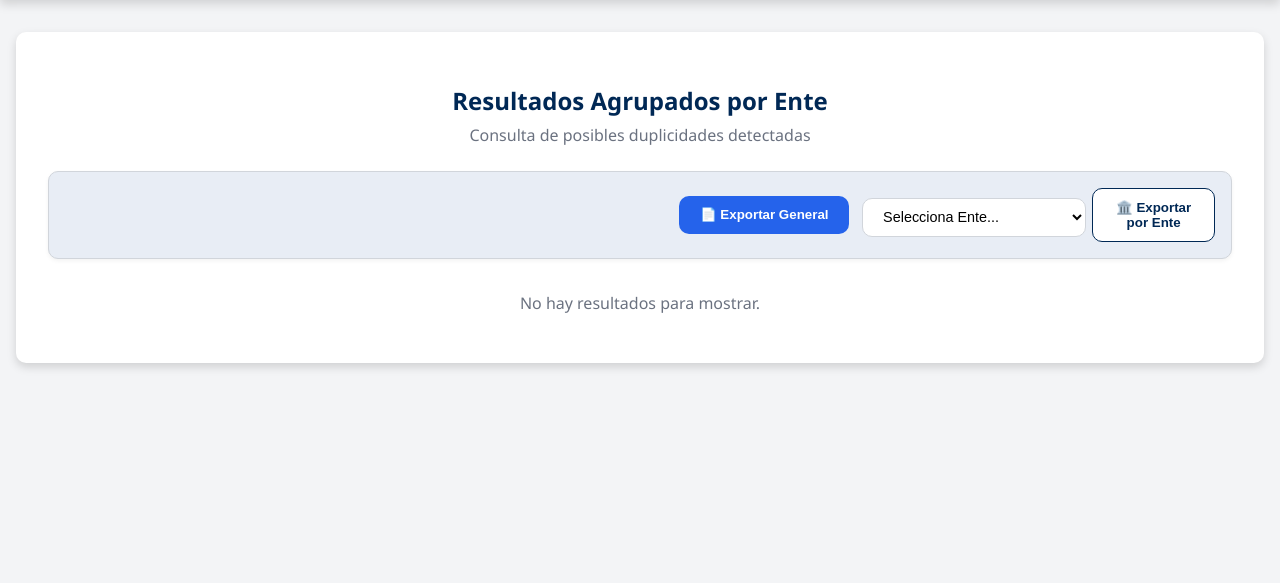
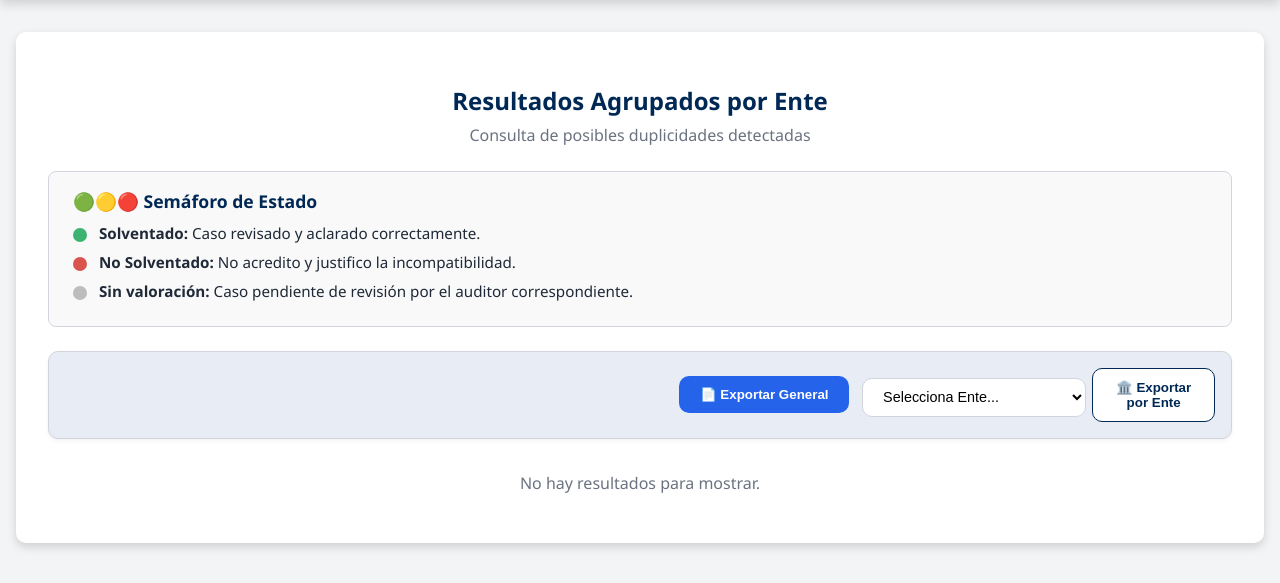
Before and after one commit to OmarSalvatierra99/SCIL, a Flask app: template templates/resultados.html in a window 1280 px wide. Shown: the part 82-665 px from the top of the page. Run offline with Flask 3, Linux system fonts and the light colour scheme; the template is opened without the code that fills it, so the values that code supplies are empty; the visitor is signed in with stand-in values (Sample User, id 1).

Commit message:
27/10/2025 Ya quedo la V.1 De SAPS

```diff
--- a/app.py
+++ b/app.py
@@ -22,11 +22,10 @@ app.secret_key = "ofs_sasp_2025"
 db_manager = DatabaseManager("scil.db")
 
 # -----------------------------------------------------------
-# Middleware con soporte AJAX
+# Middleware
 # -----------------------------------------------------------
 @app.before_request
 def verificar_autenticacion():
-    """Evita acceso sin sesión a rutas protegidas (soporta JSON y vistas normales)."""
     libre = {"login", "static"}
     if request.endpoint not in libre and not session.get("autenticado"):
         if request.is_json or request.headers.get("X-Requested-With") == "XMLHttpRequest":
@@ -37,9 +36,7 @@ def verificar_autenticacion():
 # Utilidades
 # -----------------------------------------------------------
 def _sanitize_text(s):
-    if not s:
-        return ""
-    return str(s).strip().upper().replace("Á","A").replace("É","E").replace("Í","I").replace("Ó","O").replace("Ú","U")
+    return str(s or "").strip().upper()
 
 def _allowed_all(entes_usuario):
     return any(_sanitize_text(e) == "TODOS" for e in entes_usuario)
@@ -63,23 +60,32 @@ def _entes_cache():
     for row in cur.fetchall():
         clave = (row["clave"] or "").strip().upper()
         cache[clave] = {
-            "siglas": (row["siglas"] or "").strip(),
+            "siglas": (row["siglas"] or "").strip().upper(),
             "nombre": (row["nombre"] or "").strip().upper()
         }
     conn.close()
     return cache
 
-def _ente_sigla(clave_o_nombre: str) -> str:
+def _ente_match(ente_usuario, clave_lista):
+    euser = _sanitize_text(ente_usuario)
+    for k, data in _entes_cache().items():
+        if euser in {k, data["siglas"], data["nombre"]}:
+            for c in clave_lista:
+                if _sanitize_text(c) in {k, data["siglas"], data["nombre"]}:
+                    return True
+    return False
+
+def _ente_sigla(clave_o_nombre):
     if not clave_o_nombre:
         return ""
-    s = str(clave_o_nombre).strip().upper()
-    c = _entes_cache()
-    if s in c:
-        return c[s]["siglas"] or c[s]["nombre"] or s
+    s = _sanitize_text(clave_o_nombre)
+    for k, data in _entes_cache().items():
+        if s in {k, data["siglas"], data["nombre"]}:
+            return data["siglas"] or data["nombre"] or s
     return s
 
 # -----------------------------------------------------------
-# LOGIN / LOGOUT
+# LOGIN
 # -----------------------------------------------------------
 @app.route("/", methods=["GET", "POST"])
 def login():
@@ -87,28 +93,25 @@ def login():
         usuario = request.form.get("usuario", "").strip()
         clave = request.form.get("clave", "").strip()
         user = db_manager.get_usuario(usuario, clave)
+        if not user:
+            return render_template("login.html", error="Credenciales inválidas")
 
-        if user:
-            session["usuario"] = user["usuario"]
-            session["nombre"] = user["nombre"]
+        session["usuario"] = user["usuario"]
+        session["nombre"] = user["nombre"]
+        entes_str = user["entes"]
+        if isinstance(entes_str, str):
+            entes_list = [e.strip().upper() for e in entes_str.split(",") if e.strip()]
+        elif isinstance(entes_str, list):
+            entes_list = [str(e).strip().upper() for e in entes_str]
+        else:
+            entes_list = []
 
-            entes_str = user["entes"]
-            if isinstance(entes_str, str):
-                entes_list = [e.strip().upper() for e in entes_str.split(",") if e.strip()]
-            elif isinstance(entes_str, list):
-                entes_list = [str(e).strip().upper() for e in entes_str]
-            else:
-                entes_list = []
-
-            if user["usuario"].lower() in ["odilia", "victor"]:
-                session["entes"] = ["TODOS"]
-            else:
-                session["entes"] = entes_list
-
-            session["autenticado"] = True
-            return redirect(url_for("dashboard"))
-
-        return render_template("login.html", error="Credenciales inválidas")
+        if user["usuario"].lower() in ["odilia", "victor"]:
+            session["entes"] = ["TODOS"]
+        else:
+            session["entes"] = entes_list
+        session["autenticado"] = True
+        return redirect(url_for("dashboard"))
     return render_template("login.html")
 
 @app.route("/logout")
@@ -145,17 +148,14 @@ def upload_laboral():
                 rfc = str(row.get("RFC", "")).strip().upper()
                 if not rfc:
                     continue
-                nombre = str(row.get("NOMBRE", "")).strip()
-                ente = str(row.get("ENTE", "")).strip()
-                puesto = str(row.get("PUESTO", "")).strip()
                 resultado = {
                     "rfc": rfc,
-                    "nombre": nombre,
-                    "puesto": puesto,
-                    "entes": [ente] if ente else [],
+                    "nombre": str(row.get("NOMBRE", "")).strip(),
+                    "puesto": str(row.get("PUESTO", "")).strip(),
+                    "entes": [str(row.get("ENTE", "")).strip()],
                     "registros": [{
-                        "ente": ente,
-                        "puesto": puesto,
+                        "ente": str(row.get("ENTE", "")).strip(),
+                        "puesto": str(row.get("PUESTO", "")).strip(),
                         "monto": row.get("TOTAL", ""),
                         "qnas": row.get("QUINCENA", ""),
                         "fecha_ingreso": row.get("FECHA_INGRESO", ""),
@@ -170,11 +170,7 @@ def upload_laboral():
         except Exception as e:
             return jsonify({"error": f"Error procesando {nombre_archivo}: {e}"})
 
-    return jsonify({
-        "mensaje": "Procesamiento completado",
-        "total_resultados": total_resultados,
-        "nuevos": nuevos
-    })
+    return jsonify({"mensaje": "Procesamiento completado", "total_resultados": total_resultados, "nuevos": nuevos})
 
 # -----------------------------------------------------------
 # RESULTADOS AGRUPADOS
@@ -190,20 +186,18 @@ def reporte_por_ente():
     for r in resultados:
         entes_reg = list(set(r.get("entes", []) or ["Sin Ente"]))
         for e in entes_reg:
-            if not (_allowed_all(entes_usuario) or e.strip().upper() in [eu.strip().upper() for eu in entes_usuario]):
+            if not (_allowed_all(entes_usuario) or any(_ente_match(eu, [e]) for eu in entes_usuario)):
                 continue
 
             cur.execute("SELECT siglas, nombre FROM entes WHERE clave=?", (e,))
             row = cur.fetchone()
-            ente_nombre = row["siglas"] or row["nombre"] if row else e
+            ente_nombre = (row["siglas"] or row["nombre"]) if row else e
             agrupado.setdefault(ente_nombre, {})
 
             rfc = r.get("rfc")
             puesto = (
                 r.get("puesto")
-                or ", ".join({reg.get("puesto", "").strip()
-                              for reg in (r.get("registros") or [])
-                              if reg.get("puesto")})
+                or ", ".join({reg.get("puesto", "").strip() for reg in (r.get("registros") or []) if reg.get("puesto")})
                 or "Sin puesto"
             )
 
@@ -259,7 +253,6 @@ def solventacion_detalle(rfc):
 # -----------------------------------------------------------
 @app.route("/actualizar_estado", methods=["POST"])
 def actualizar_estado():
-    """Actualiza el estado y comentario de solventación vía AJAX."""
     data = request.get_json(silent=True) or {}
     rfc = data.get("rfc")
     estado = data.get("estado")
@@ -270,10 +263,7 @@ def actualizar_estado():
 
     try:
         filas = db_manager.actualizar_solventacion(rfc, estado, comentario)
-        return jsonify({
-            "mensaje": f"Registro actualizado ({filas} filas)",
-            "estatus": estado
-        })
+        return jsonify({"mensaje": f"Registro actualizado ({filas} filas)", "estatus": estado})
     except Exception as e:
         return jsonify({"error": str(e)}), 500
 
@@ -282,17 +272,20 @@ def actualizar_estado():
 # -----------------------------------------------------------
 @app.route("/exportar_por_ente")
 def exportar_por_ente():
-    ente_sel = request.args.get("ente")
+    ente_sel = request.args.get("ente", "").strip()
     if not ente_sel:
         return jsonify({"error": "No se seleccionó un ente"}), 400
 
-    ente_target = ente_sel.strip().upper()
     resultados, _ = db_manager.obtener_resultados_paginados("laboral", None, 1, 100000)
-    rows = []
+    seen, rows = set(), []
     for r in resultados:
-        if not any(ente_target == (e or "").upper() for e in (r.get("entes") or [])):
+        if not any(_ente_match(ente_sel, [e]) for e in (r.get("entes") or [])):
             continue
         for reg in (r.get("registros") or [{}]):
+            key = (r.get("rfc"), reg.get("fecha_ingreso"), reg.get("fecha_egreso"), reg.get("monto"))
+            if key in seen:
+                continue
+            seen.add(key)
             rows.append({
                 "RFC": r.get("rfc"),
                 "Nombre": r.get("nombre"),
@@ -300,7 +293,7 @@ def exportar_por_ente():
                 "Fecha Alta": reg.get("fecha_ingreso"),
                 "Fecha Baja": reg.get("fecha_egreso"),
                 "Monto": reg.get("monto"),
-                "Entes incompatibilidad": ", ".join([_ente_sigla(e) for e in (r.get("entes") or [])]),
+                "Entes incompatibilidad": ", ".join(sorted({_ente_sigla(e) for e in (r.get("entes") or [])})),
                 "Estatus": _estatus_label(r.get("estado"))
             })
 
@@ -321,9 +314,13 @@ def exportar_por_ente():
 @app.route("/exportar_general")
 def exportar_excel_general():
     resultados, _ = db_manager.obtener_resultados_paginados("laboral", None, 1, 100000)
-    rows = []
+    seen, rows = set(), []
     for r in resultados:
         for reg in (r.get("registros") or [{}]):
+            key = (r.get("rfc"), reg.get("fecha_ingreso"), reg.get("fecha_egreso"), reg.get("monto"))
+            if key in seen:
+                continue
+            seen.add(key)
             rows.append({
                 "RFC": r.get("rfc"),
                 "Nombre": r.get("nombre"),
@@ -331,7 +328,7 @@ def exportar_excel_general():
                 "Fecha Alta": reg.get("fecha_ingreso"),
                 "Fecha Baja": reg.get("fecha_egreso"),
                 "Monto": reg.get("monto"),
-                "Entes incompatibilidad": ", ".join([_ente_sigla(e) for e in (r.get("entes") or [])]),
+                "Entes incompatibilidad": ", ".join(sorted({_ente_sigla(e) for e in (r.get("entes") or [])})),
                 "Estatus": _estatus_label(r.get("estado"))
             })
 
--- a/templates/resultados.html
+++ b/templates/resultados.html
@@ -6,6 +6,16 @@
   <div class="header-flex">
     <h2>Resultados Agrupados por Ente</h2>
     <span class="subtitle">Consulta de posibles duplicidades detectadas</span>
+  </div>
+
+  <!-- LEYENDA DE SEMÁFORO -->
+  <div class="semaforo-info">
+    <h3>🟢🟡🔴 Semáforo de Estado</h3>
+    <ul>
+      <li><span class="tag-estado verde"></span> <strong>Solventado:</strong> Caso revisado y aclarado correctamente.</li>
+      <li><span class="tag-estado rojo"></span> <strong>No Solventado:</strong> No acredito y justifico la incompatibilidad.</li>
+      <li><span class="tag-estado gris"></span> <strong>Sin valoración:</strong> Caso pendiente de revisión por el auditor correspondiente.</li>
+    </ul>
   </div>
 
   <!-- BOTONES DE EXPORTACIÓN -->
@@ -72,4 +82,39 @@
     <p class="msg-vacio">No hay resultados para mostrar.</p>
   {% endif %}
 </div>
+
+<style>
+  .semaforo-info {
+    background: #f9f9f9;
+    border: 1px solid var(--color-border);
+    border-radius: 8px;
+    padding: 1rem 1.5rem;
+    margin-bottom: 1.5rem;
+  }
+  .semaforo-info h3 {
+    margin: 0 0 0.5rem 0;
+    font-size: 1.1rem;
+    color: var(--color-primary);
+  }
+  .semaforo-info ul {
+    list-style: none;
+    padding: 0;
+    margin: 0;
+  }
+  .semaforo-info li {
+    margin-bottom: 0.4rem;
+    font-size: 0.95rem;
+  }
+  .tag-estado {
+    display: inline-block;
+    width: 14px;
+    height: 14px;
+    border-radius: 50%;
+    margin-right: 8px;
+    vertical-align: middle;
+  }
+  .tag-estado.verde { background: #3cb371; }
+  .tag-estado.rojo { background: #d9534f; }
+  .tag-estado.gris { background: #bdbdbd; }
+</style>
 {% endblock %}
```
Also changed, not shown: templates/detalle_rfc.html (+28 -3 lines).
